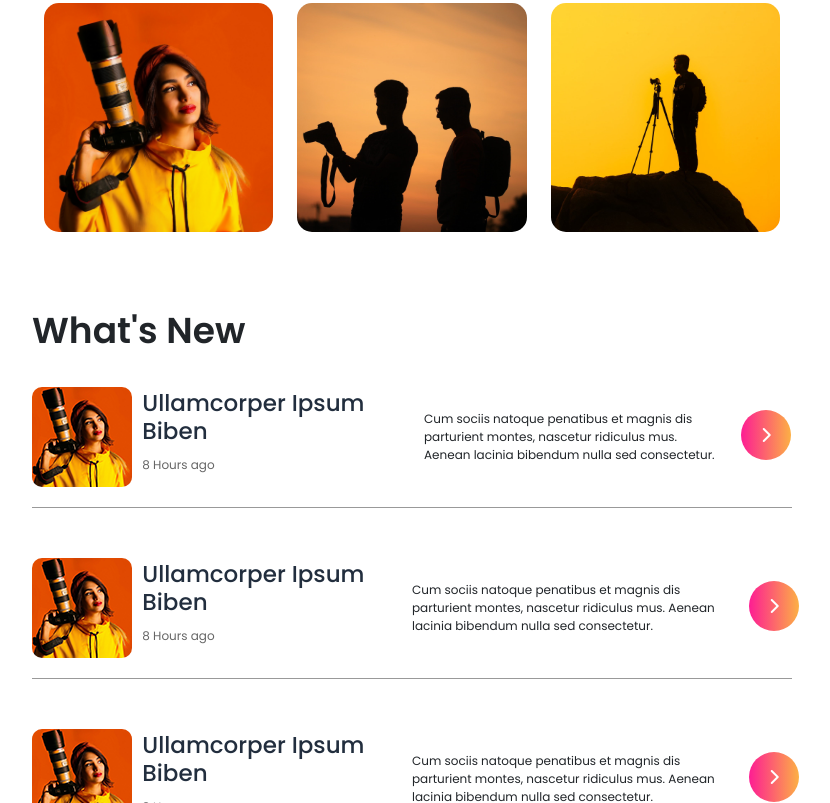
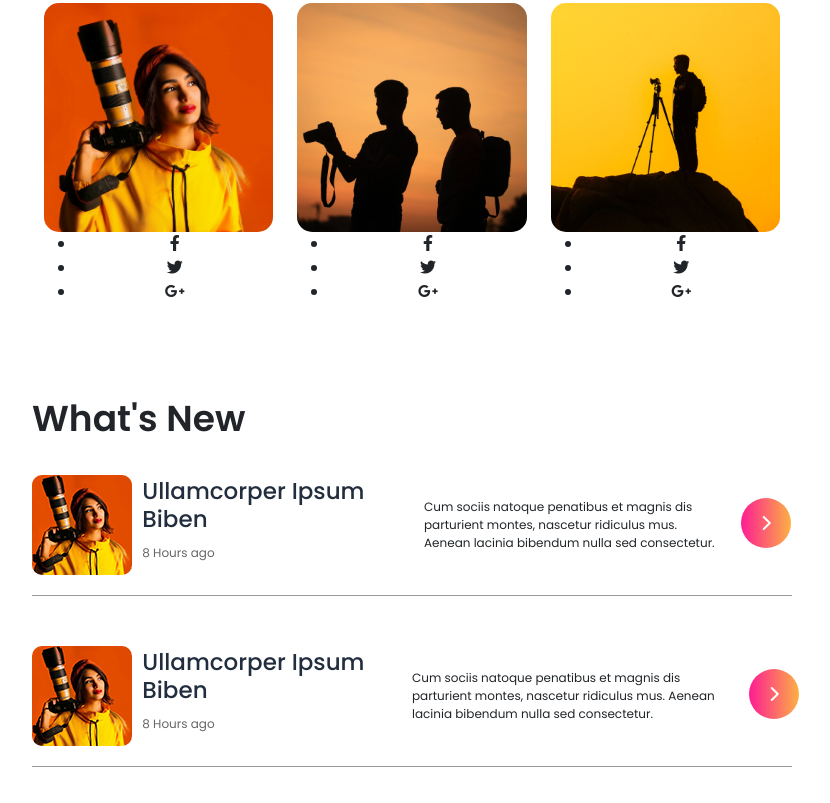
Before and after one commit to Shukh94/OnlinePhotographyCourse, a plain HTML site: page index.html in a window 1280 px wide. Shown: the part 2059-2862 px from the top of the page, without its empty margins (228-1058 px from the left). Drawn offline with nearby package versions, Linux system fonts and the light colour scheme.

Commit message:
Update index.html

```diff
--- a/index.html
+++ b/index.html
@@ -272,16 +272,31 @@
                     <div class="col-md-4">
                       <div class="course_img_one">
                         <img src="images/course_image_1.jpg" class="img-fluid">
+                        <ul>
+                          <li><i class="fab fa-facebook-f"></i></li>
+                          <li><i class="fab fa-twitter"></i></li>
+                          <li><i class="fab fa-google-plus-g"></i></li>
+                        </ul>
                       </div>
                     </div>
                     <div class="col-md-4">
                       <div class="course_img_one">
                         <img src="images/course_image_2.jpg" class="img-fluid">
+                        <ul>
+                          <li><i class="fab fa-facebook-f"></i></li>
+                          <li><i class="fab fa-twitter"></i></li>
+                          <li><i class="fab fa-google-plus-g"></i></li>
+                        </ul>
                       </div>
                     </div>
                     <div class="col-md-4">
                       <div class="course_img_one">
                         <img src="images/course_image_3.jpg" class="img-fluid">
+                        <ul>
+                          <li><i class="fab fa-facebook-f"></i></li>
+                          <li><i class="fab fa-twitter"></i></li>
+                          <li><i class="fab fa-google-plus-g"></i></li>
+                        </ul>
                       </div>
                     </div>
                 </div>
```
